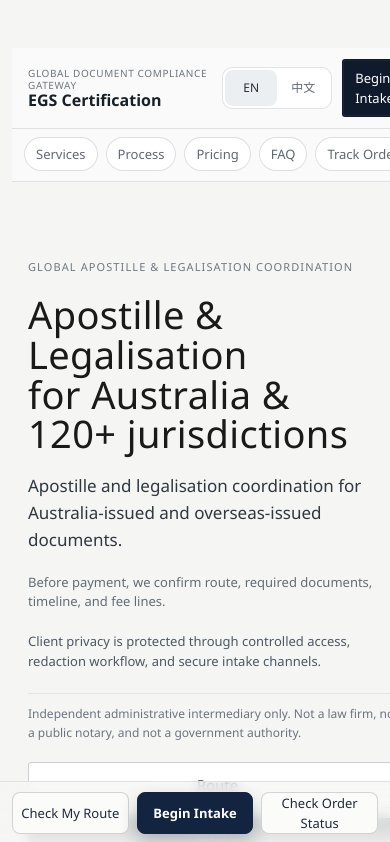
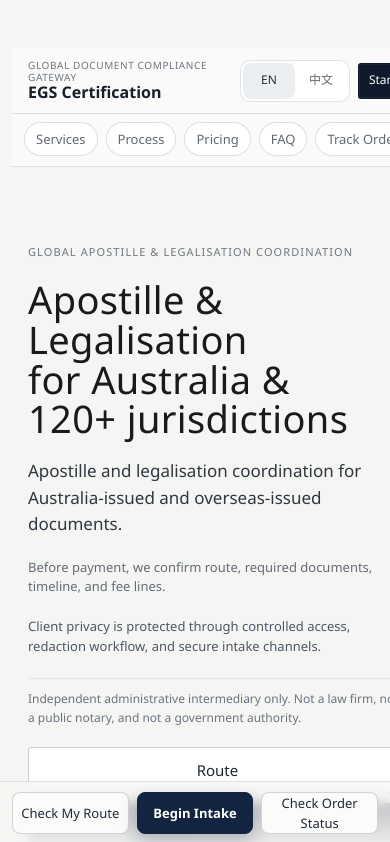
Before and after one commit to eliteglobalsolutions/EGS-certification, a Next.js app: page /en in a window 390 px wide. Shown: the top 842 px of the page. Built offline with nearby package versions, Linux system fonts and the light colour scheme; no server answers.

Commit message:
Prevent mobile navbar overflow by compacting CTA

```diff
--- a/app/globals.css
+++ b/app/globals.css
@@ -780,6 +780,10 @@ p {
   letter-spacing: 0;
 }
 
+.nav-cta-short {
+  display: none;
+}
+
 .timezone-strip {
   background: transparent;
   margin-top: -14px;
@@ -2324,14 +2328,24 @@ p {
   }
 
   .marketing-nav-actions {
-    gap: 10px;
+    gap: 8px;
   }
 
   .marketing-nav-actions .btn {
     width: auto;
-    min-height: 40px;
-    padding: 8px 12px;
-    font-size: 13px;
+    min-width: 0;
+    min-height: 36px;
+    padding: 7px 10px;
+    font-size: 12px;
+    white-space: nowrap;
+  }
+
+  .nav-cta-full {
+    display: none;
+  }
+
+  .nav-cta-short {
+    display: inline;
   }
 
   .lang-segment-item {
--- a/components/marketing/SiteNav.tsx
+++ b/components/marketing/SiteNav.tsx
@@ -29,7 +29,8 @@ export function SiteNav({ locale, t }: { locale: 'en' | 'zh'; t: AppCopy }) {
             </Link>
           </div>
           <Button href={`/${locale}/intake`} variant="primary">
-            {t.landing.nav.startOrder}
+            <span className="nav-cta-full">{t.landing.nav.startOrder}</span>
+            <span className="nav-cta-short">{locale === 'zh' ? '下单' : 'Start'}</span>
           </Button>
         </div>
       </div>
```
